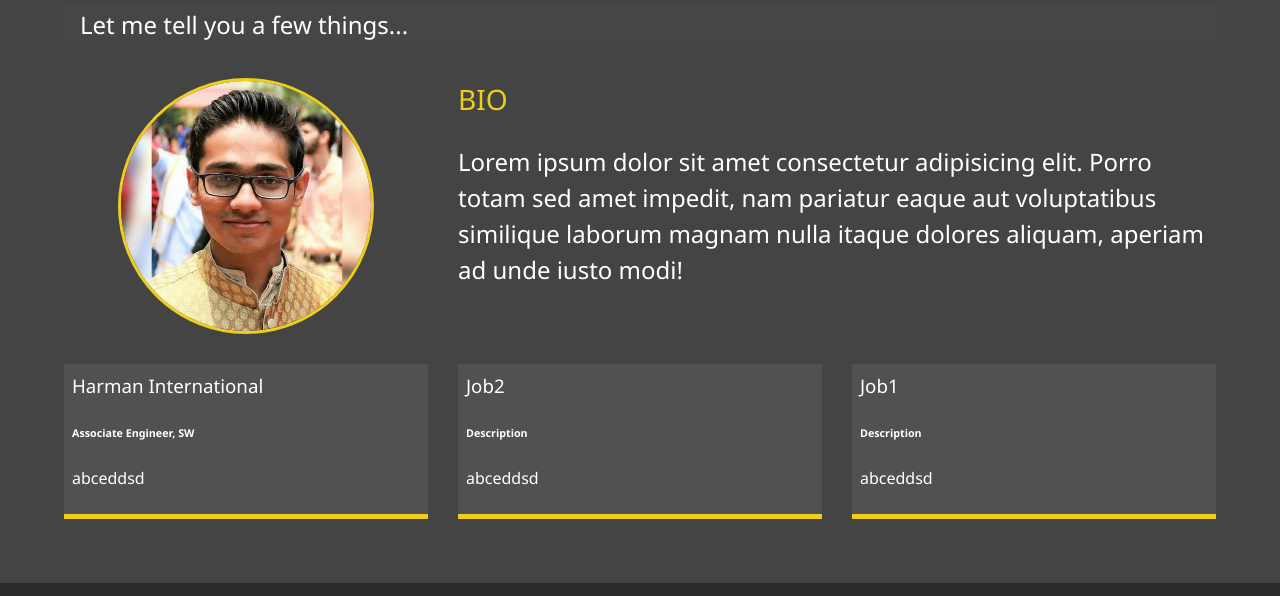
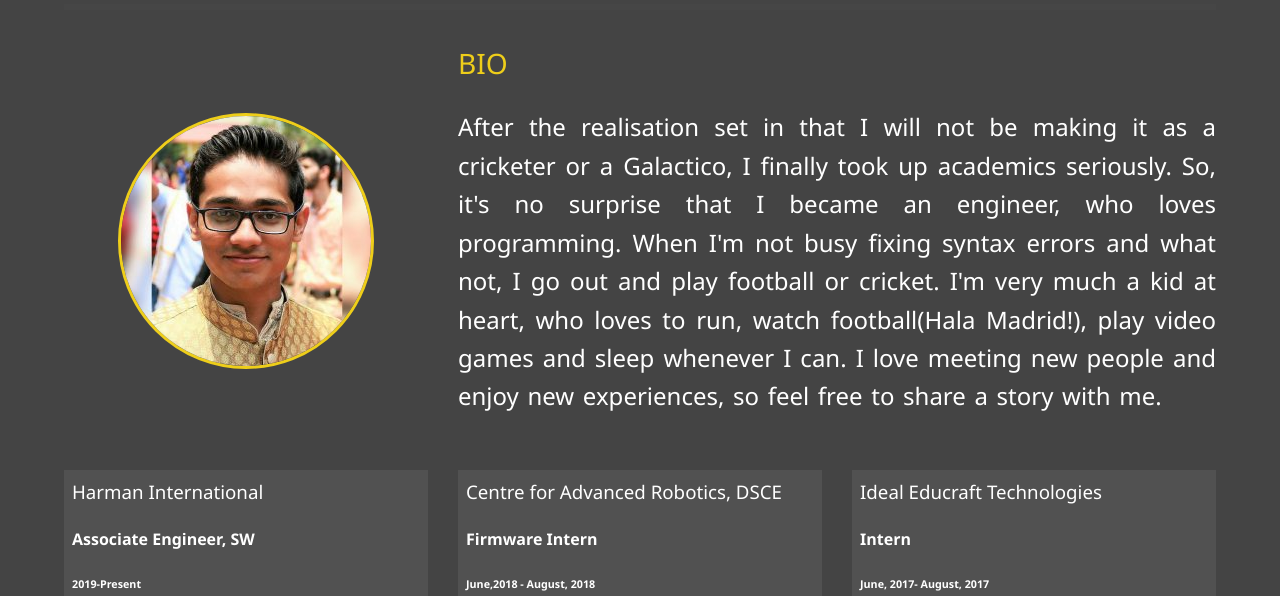
Before and after one commit to XsarfrazX/host-portfolio, a plain HTML site: page about.html in a window 1280 px wide. Shown: the part 204-800 px from the top of the page. Drawn offline with Linux system fonts and the light colour scheme.

Commit message:
Added Job description & fixed alignment

```diff
--- a/about.html
+++ b/about.html
@@ -48,13 +48,16 @@
             <span class="text-secondary">Me</span>
         </h1>
 
-        <h2 class="sm-heading">Let me tell you a few things...</h2>
+        <h2 class="sm-heading"></h2>
         <div class="about-info">
             <img src="img/portrait_250.jpg" alt="Sarfraz Siddiqui" class="bio-image">
 
             <div class="bio">
                 <h3 class="text-secondary">BIO</h3>
-                <p>Lorem ipsum dolor sit amet consectetur adipisicing elit. Porro totam sed amet impedit, nam pariatur eaque aut voluptatibus similique laborum magnam nulla itaque dolores aliquam, aperiam ad unde iusto modi!
+                <p>After the realisation set in that I will not be making it as a cricketer or a Galactico, I finally took up academics seriously. So, it's no surprise that I became an engineer, who loves programming.
+
+                    When I'm not busy fixing syntax errors and what not, I go out and play football or cricket. I'm very much a kid at heart, who loves to run, watch football(Hala Madrid!), play video games and sleep whenever I can. I love meeting new people and enjoy new experiences, so feel free to share a story with me.
+
 
                 </p>
             </div>
@@ -62,22 +65,25 @@
 
             <div class="job job-1">
                 <h3>Harman International</h3>
-                <h6>Associate Engineer, SW</h6>
-                <p>abceddsd</p>
+                <h4>Associate Engineer, SW</h4>
+                <h6>2019-Present</h6>
+                <p>Working as software developer in the field of Automative Cloud Solutions</p>
             </div>
 
 
             <div class="job job-2">
-                <h3>Job2 </h3>
-                <h6>Description</h6>
-                <p>abceddsd</p>
+                <h3>Centre for Advanced Robotics, DSCE </h3>
+                <h4>Firmware Intern</h4>
+                <h6>June,2018 - August, 2018</h6>
+                <p>Worked as a firmware intern on a project named Intelligent Roofing System </p>
             </div>
 
 
             <div class="job job-3">
-                <h3>Job1</h3>
-                <h6>Description</h6>
-                <p>abceddsd</p>
+                <h3>Ideal Educraft Technologies</h3>
+                <h4>Intern</h4>
+                <h6>June, 2017- August, 2017</h6>
+                <p>Internship in Internet of Things(IoT). The stint involved design of Home Automation system with sensor interfacing,embedded system development and cloud integration.</p>
             </div>
 
 
--- a/css/main.css
+++ b/css/main.css
@@ -157,6 +157,10 @@ main {
   grid-template-areas: 'bioimage bio bio'
  'job1 job2 job3';
   grid-template-columns: repeat(3, 1fr); }
+  .about-info p {
+    text-align: justify;
+    word-spacing: 0.1em;
+    line-height: 1.6em; }
   .about-info .bio-image {
     grid-area: bioimage;
     margin: auto;
```
